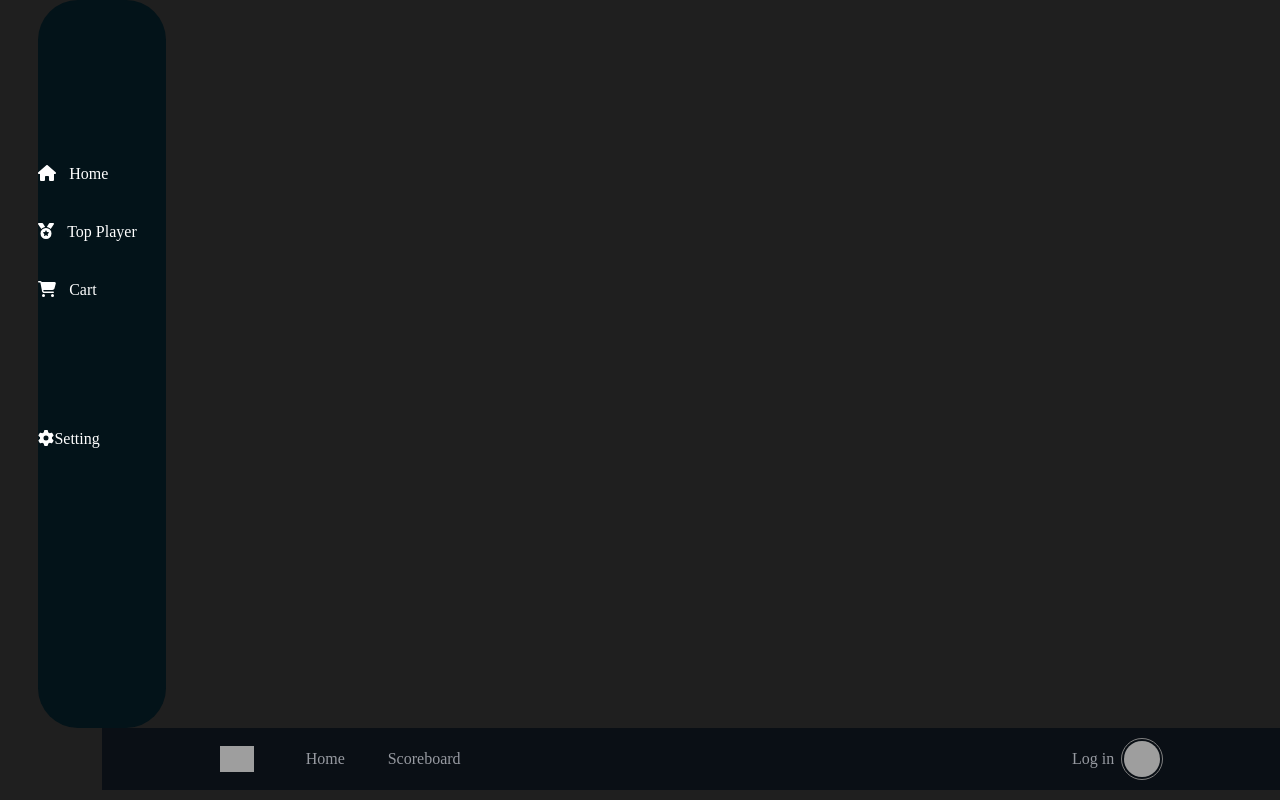
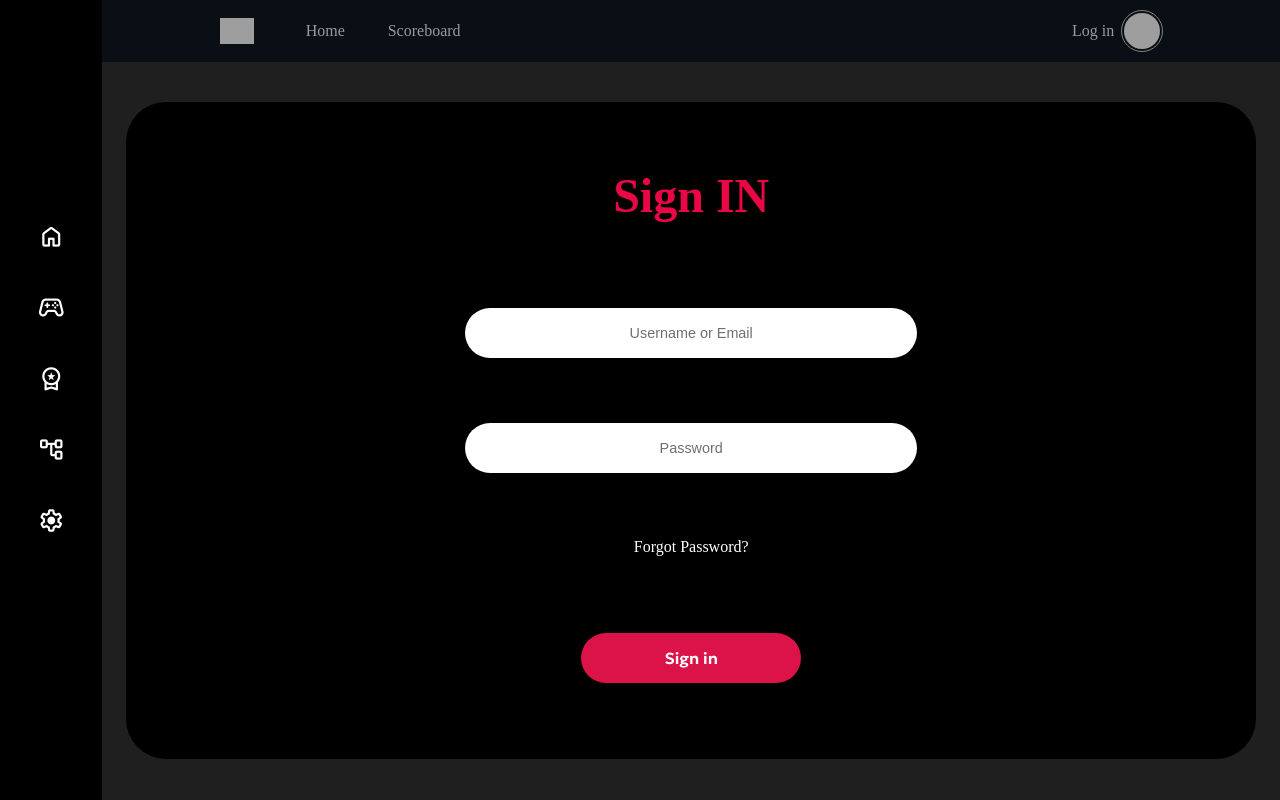
Before and after one commit to HaniehGhassemi/Guess-Number-Game, a Vue app in the folder front/: page /sign-in in a window 1280 px wide. Shown: the top 800 px of the page. Built offline with nearby package versions, Linux system fonts and the light colour scheme; grey boxes are pictures that could not be loaded.

Commit message:
Add: Sidebar

```diff
--- a/front/src/components/sidebar/Sidebar.scss
+++ b/front/src/components/sidebar/Sidebar.scss
@@ -1,45 +1,42 @@
-.sidebar-container {
-  width: 10%;
-  height: 91%;
-  background-color: #031319;
-  margin-left: 3%;
-  border-radius: 40px;
-  display: flex;
+.sidebar {
+  width: 8%;
+  height: 100%;
+  background-color: #000000;
+  position: fixed;
+  top: 0;
+  left: 0;
+  overflow-x: hidden;
+  z-index: 1;
 }
-
-.sidebar-section {
+.menu {
   width: 100%;
-  height: 80%;
+  height: 100%;
   display: flex;
   justify-content: center;
   align-items: center;
-  flex-direction: column;
-  margin-top: 30%;
 }
-.setting-section {
+.list-style {
+  list-style: none;
+  span {
+    font-size: 27px;
+  }
+}
+.list-style a {
+  display: block;
+  color: #fff;
+  margin-bottom: 40px;
+}
+.list-style li:hover a {
+  color: #db1349;
+}
+.list-style li:focus a {
+  color: #db1349;
+}
+
+.setting-menu {
   width: 100%;
-  height: 20%;
+  height: 30%;
   display: flex;
+  align-items: end;
   justify-content: center;
-  align-items: center;
-  flex-direction: column;
-  text-align: left;
-  margin-top: 30%;
 }
-.navigation {
-  color: inherit;
-  text-decoration: none;
-}
-.icons {
-  color: inherit;
-  font-size: 1rem;
-  margin-right: 10%;
-}
-.selection {
-  width: 100%;
-  height: 10%;
-  color: #fff;
-}
-.selection:hover {
-  color: #23edad;
-}
--- a/front/src/components/sidebar/Sidebar.vue
+++ b/front/src/components/sidebar/Sidebar.vue
@@ -1,36 +1,69 @@
 <template>
-  <div class="sidebar-container">
-    <div class="sidebar-section">
-      <span class="selection">
-        <a href="#" class="navigation"
-          ><fa class="icons" icon="fa-solid fa-house" />Home</a
-        ></span
-      >
-      <span class="selection"
-        ><a href="#" class="navigation"
-          ><fa class="icons" icon="fa-solid fa-medal" />Top Player</a
-        ></span
-      >
-      <span class="selection">
-        <a href="#" class="navigation"
-          ><fa class="icons" icon="fa-solid fa-cart-shopping" />Cart</a
-        ></span
-      >
-      <div class="setting-section">
-        <span class="selection">
-          <a href="#" class="navigation"
-            ><fa icon="fa-solid fa-gear" />Setting</a
-          ></span
-        >
-      </div>
+  <div class="sidebar">
+    <link
+      rel="stylesheet"
+      href="https://fonts.googleapis.com/css2?family=Material+Symbols+Rounded:opsz,wght,FILL,GRAD@48,400,0,0"
+    />
+    <div class="menu">
+      <ul class="list-style">
+        <li>
+          <a href="/">
+            <span class="material-symbols-rounded"> home </span>
+          </a>
+        </li>
+        <li>
+          <a href="#">
+            <span class="material-symbols-rounded"> stadia_controller </span>
+          </a>
+        </li>
+        <li>
+          <a href="#" @click="redirectUser">
+            <span class="material-symbols-rounded"> workspace_premium </span>
+          </a>
+        </li>
+        <li>
+          <a href="#">
+            <span class="material-symbols-rounded"> account_tree </span>
+          </a>
+        </li>
+        <li>
+          <a href="#">
+            <span class="material-symbols-rounded"> settings </span>
+          </a>
+        </li>
+      </ul>
     </div>
   </div>
 </template>
 
 <script lang="ts">
-export default {
+import { defineComponent, ref, onMounted } from "vue";
+import { getUserInfo } from "@/services/getUserInfo";
+
+export default defineComponent({
   name: "Sidebar-vue",
-};
+  setup() {
+    const user = ref();
+    async function redirectUser() {
+      let routes = [];
+      if (user.value != null) {
+        routes = [{ path: "/guess-number" }];
+      }
+      routes = [{ path: "/user-register" }];
+    }
+
+    onMounted(async () => {
+      const {
+        data: { data: userInfo },
+      } = await getUserInfo();
+      user.value = userInfo;
+    });
+    return {
+      user,
+      redirectUser,
+    };
+  },
+});
 </script>
 
 <style lang="scss" src="./Sidebar.scss"></style>
```
